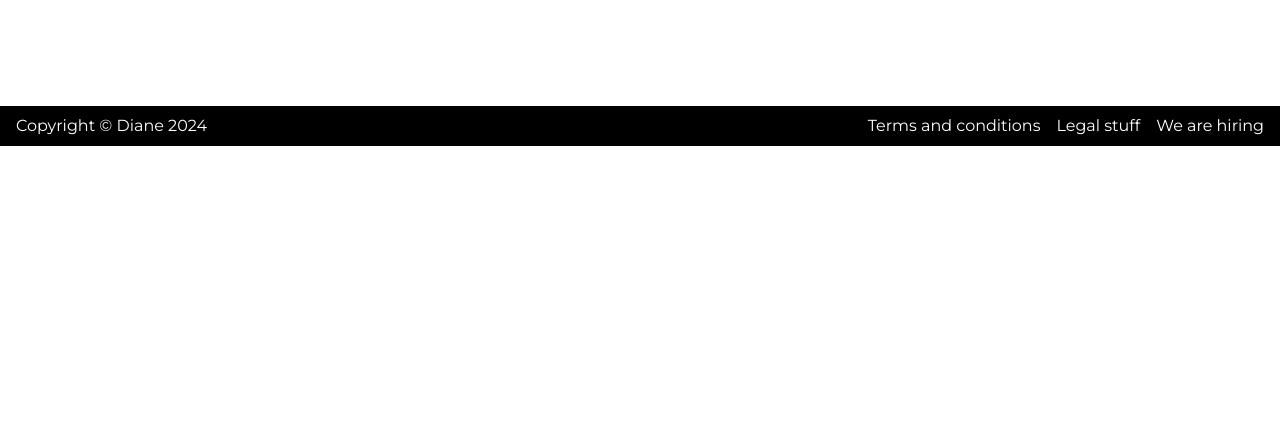
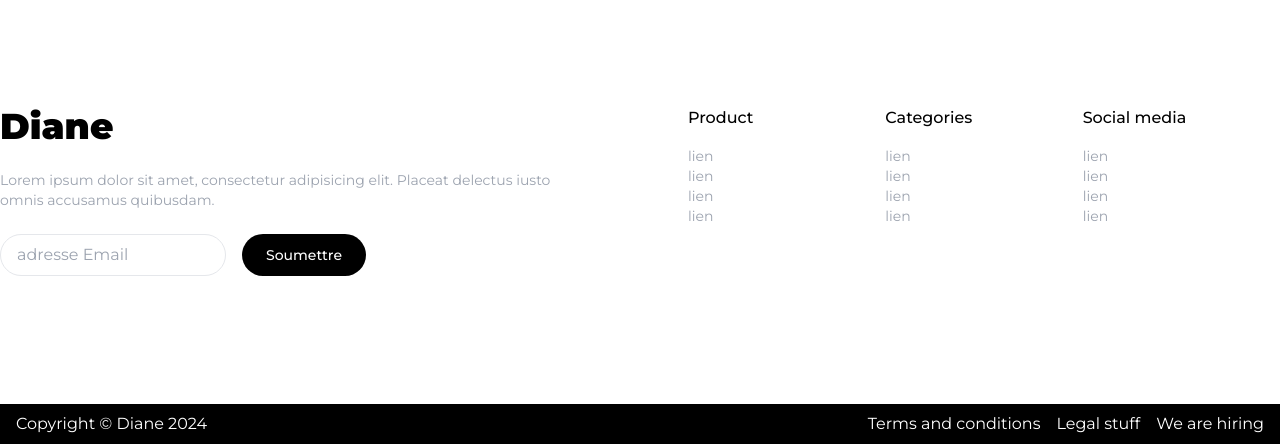
Before and after one commit to MartinBINARD/Diane, a website: page src/index.html in a window 1280 px wide. Shown: the part 2798-3242 px from the top of the page. Before the commit the page ends 2944 px from the top, so only its background shows below. Drawn offline with Linux system fonts and the light colour scheme.

Commit message:
Add footer

```diff
--- a/src/index.html
+++ b/src/index.html
@@ -138,6 +138,44 @@
         </button>
       </div>
     </section>
+    <footer class="mb-32 flex gap-x-24">
+      <div class="flex basis-1/2 flex-col gap-y-6">
+        <h2 class="text-4xl font-extrabold">Diane</h2>
+        <p class="text-sm text-gray-400">
+          Lorem ipsum dolor sit amet, consectetur adipisicing elit. Placeat
+          delectus iusto omnis accusamus quibusdam.
+        </p>
+        <div class="flex gap-x-4">
+          <input class="rounded-full border px-4 py-2" placeholder="adresse Email" type="text" />
+          <button class="rounded-full bg-black px-6 py-2 text-sm font-medium text-white">
+            Soumettre
+          </button>
+        </div>
+      </div>
+      <div class="flex basis-1/2">
+        <ul class="basis-1/3 text-sm">
+          <li class="mb-4 text-base font-medium">Product</li>
+          <li class="text-gray-400">lien</li>
+          <li class="text-gray-400">lien</li>
+          <li class="text-gray-400">lien</li>
+          <li class="text-gray-400">lien</li>
+        </ul>
+        <ul class="basis-1/3 text-sm">
+          <li class="mb-4 text-base font-medium">Categories</li>
+          <li class="text-gray-400">lien</li>
+          <li class="text-gray-400">lien</li>
+          <li class="text-gray-400">lien</li>
+          <li class="text-gray-400">lien</li>
+        </ul>
+        <ul class="basis-1/3 text-sm">
+          <li class="mb-4 text-base font-medium">Social media</li>
+          <li class="text-gray-400">lien</li>
+          <li class="text-gray-400">lien</li>
+          <li class="text-gray-400">lien</li>
+          <li class="text-gray-400">lien</li>
+        </ul>
+      </div>
+    </footer>
   </div>
   <div class="flex justify-between bg-black p-2 px-4 text-white">
     <p>Copyright © Diane 2024</p>
```
Also changed, not shown: src/output.css.
